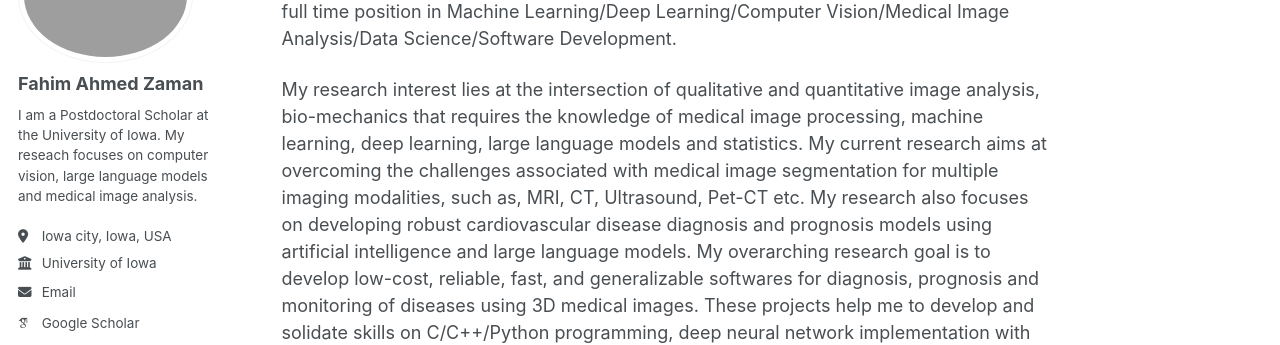
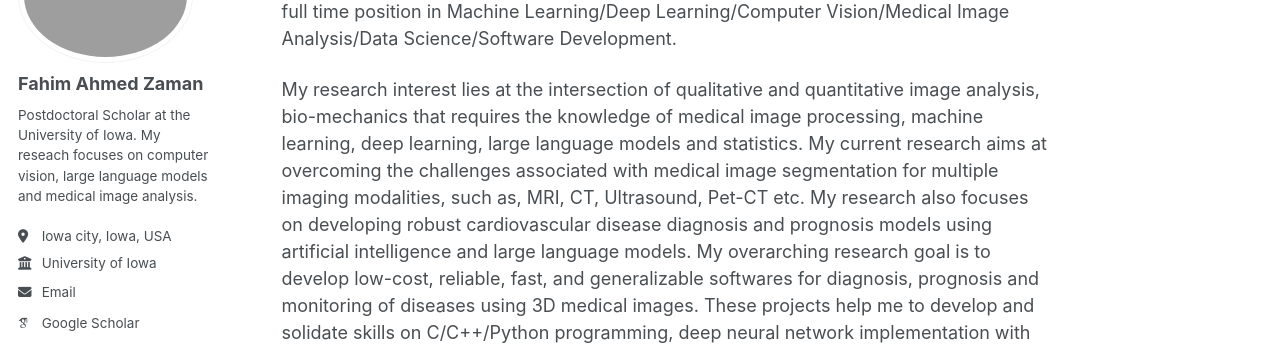
Before and after one commit to FahimZaman/FahimZaman.github.io, a Jekyll site: the page built from _pages/about.md, in a window 1280 px wide. Shown: the part 177-522 px from the top of the page. Built offline with Jekyll 4.4.1, drawn with Linux system fonts in a browser that asks for light colours; some web fonts are replaced.

Commit message:
Update _config.yml

```diff
--- a/_config.yml
+++ b/_config.yml
@@ -24,7 +24,7 @@ author:
   avatar           : "ProfilePic.jpg"
   name             : "Fahim Ahmed Zaman"
   pronouns         : # example: "she/her"
-  bio              : "I am a Postdoctoral Scholar at the University of Iowa. My reseach focuses on computer vision, large language models and medical image analysis."
+  bio              : "Postdoctoral Scholar at the University of Iowa. My reseach focuses on computer vision, large language models and medical image analysis."
   location         : "Iowa city, Iowa, USA"
   employer         : "University of Iowa"
   uri              : # URL
```
